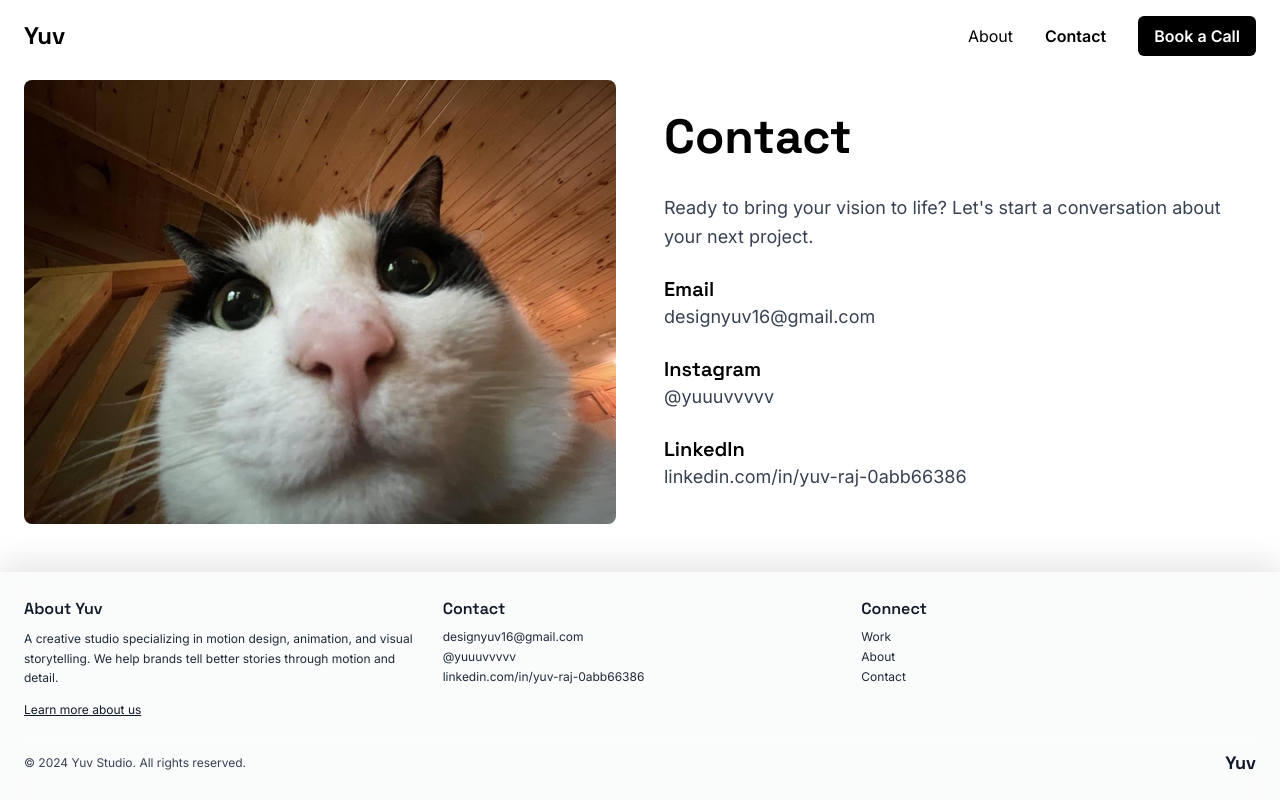
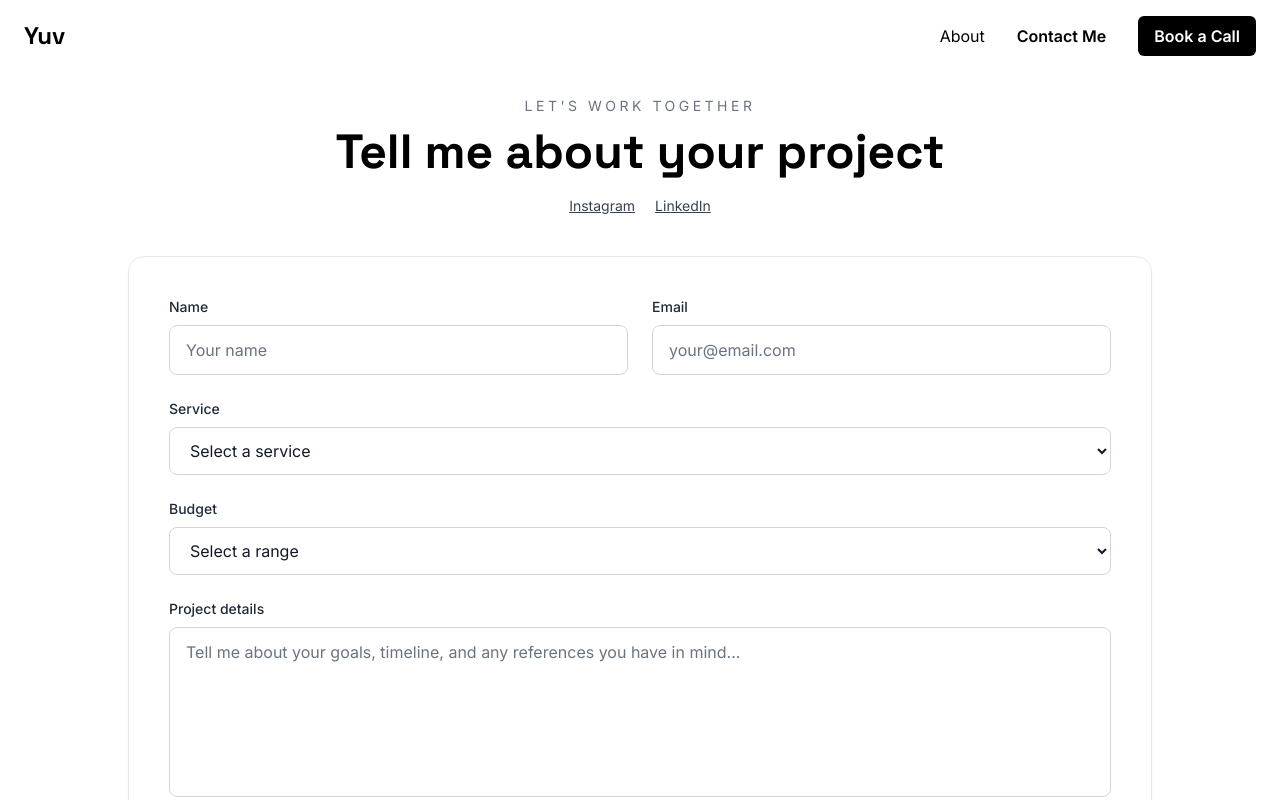
Before and after one commit to YuvArt1/YuvArt, a Next.js app: page /contact in a window 1280 px wide. Shown: the top 800 px of the page. Built offline with nearby package versions, Linux system fonts and the light colour scheme.

Commit message:
Update portfolio contact and social links

```diff
--- a/app/about/page.tsx
+++ b/app/about/page.tsx
@@ -14,12 +14,12 @@ export default function AboutPage() {
           >
             Yuv
           </Link>
-          <div className="flex items-center space-x-8 font-inter">
+          <div className="flex items-center space-x-4 md:space-x-8 font-inter">
             <Link href="/about" className="text-black hover:text-gray-600 transition-colors font-semibold">
               About
             </Link>
             <Link href="/contact" className="text-black hover:text-gray-600 transition-colors">
-              Contact
+              Contact Me
             </Link>
             <a
               href="https://cal.com/yuv-raj-pao2g5/30min"
@@ -77,6 +77,28 @@ export default function AboutPage() {
                   <li>• Product Visualization</li>
                 </ul>
               </div>
+
+              <div className="pt-2">
+                <h3 className="text-xl font-semibold text-black mb-3 font-space-grotesk">Connect</h3>
+                <div className="flex flex-wrap gap-3">
+                  <a
+                    href="https://www.instagram.com/"
+                    target="_blank"
+                    rel="noopener noreferrer"
+                    className="px-4 py-2 border border-black rounded-md text-sm font-medium text-black hover:bg-gray-100 transition-colors"
+                  >
+                    Instagram
+                  </a>
+                  <a
+                    href="https://www.linkedin.com/"
+                    target="_blank"
+                    rel="noopener noreferrer"
+                    className="px-4 py-2 bg-black rounded-md text-sm font-medium text-white hover:bg-gray-800 transition-colors"
+                  >
+                    LinkedIn
+                  </a>
+                </div>
+              </div>
             </div>
           </div>
         </div>
--- a/app/contact/page.tsx
+++ b/app/contact/page.tsx
@@ -1,11 +1,38 @@
+"use client"
+
 import Link from "next/link"
-import Image from "next/image"
+import { useState } from "react"
 import Footer from "@/components/footer"
 
 export default function ContactPage() {
+  const [formData, setFormData] = useState({
+    name: "",
+    email: "",
+    service: "",
+    otherService: "",
+    budget: "",
+    details: "",
+  })
+
+  const handleChange = (event: React.ChangeEvent<HTMLInputElement | HTMLSelectElement | HTMLTextAreaElement>) => {
+    const { name, value } = event.target
+    setFormData((prev) => ({ ...prev, [name]: value }))
+  }
+
+  const handleSubmit = (event: React.FormEvent<HTMLFormElement>) => {
+    event.preventDefault()
+
+    const selectedService = formData.service === "Other" ? formData.otherService || "Other" : formData.service
+    const subject = encodeURIComponent(`Project Inquiry: ${selectedService}`)
+    const body = encodeURIComponent(
+      `Name: ${formData.name}\nEmail: ${formData.email}\nService: ${selectedService}\nBudget: ${formData.budget}\n\nProject Details:\n${formData.details}`
+    )
+
+    window.location.href = `mailto:hello@designyuv.com?subject=${subject}&body=${body}`
+  }
+
   return (
     <div className="min-h-screen bg-gray-50 relative">
-      {/* Header */}
       <header className="fixed top-0 left-0 w-full bg-white z-20 px-6 py-4">
         <nav className="flex items-center justify-between max-w-7xl mx-auto">
           <Link
@@ -14,12 +41,12 @@ export default function ContactPage() {
           >
             Yuv
           </Link>
-          <div className="flex items-center space-x-8 font-inter">
+          <div className="flex items-center space-x-4 md:space-x-8 font-inter">
             <Link href="/about" className="text-black hover:text-gray-600 transition-colors">
               About
             </Link>
             <Link href="/contact" className="text-black hover:text-gray-600 transition-colors font-semibold">
-              Contact
+              Contact Me
             </Link>
             <a
               href="https://cal.com/yuv-raj-pao2g5/30min"
@@ -33,73 +60,152 @@ export default function ContactPage() {
         </nav>
       </header>
 
-      {/* Contact Content */}
-      <main className="px-6 py-12 pt-20 bg-white">
-        <div className="max-w-7xl mx-auto">
-          <div className="grid grid-cols-1 lg:grid-cols-2 gap-12 items-center">
-            {/* Left side - Image */}
-            <div className="order-2 lg:order-1">
-              <div className="aspect-[4/3] bg-gray-300 rounded-lg overflow-hidden z-2">
-                <Image
-                  src="/Image2.jpeg"
-                  alt="Contact Yuv"
-                  width={640}
-                  height={480}
-                  className="w-full h-full object-cover"
+      <main className="px-6 py-16 pt-24 bg-white min-h-screen">
+        <div className="max-w-5xl mx-auto">
+          <div className="mb-10 text-center">
+            <p className="text-sm uppercase tracking-[0.25em] text-gray-500 mb-3 font-inter">Let&apos;s work together</p>
+            <h1 className="text-4xl md:text-5xl font-bold text-black font-space-grotesk">Tell me about your project</h1>
+            <div className="mt-5 flex justify-center gap-5 text-sm font-inter">
+              <a
+                href="https://www.instagram.com/"
+                target="_blank"
+                rel="noopener noreferrer"
+                className="text-gray-700 underline hover:text-black transition-colors"
+              >
+                Instagram
+              </a>
+              <a
+                href="https://www.linkedin.com/"
+                target="_blank"
+                rel="noopener noreferrer"
+                className="text-gray-700 underline hover:text-black transition-colors"
+              >
+                LinkedIn
+              </a>
+            </div>
+          </div>
+
+          <form onSubmit={handleSubmit} className="bg-white border border-gray-200 rounded-2xl shadow-sm p-6 md:p-10">
+            <div className="grid grid-cols-1 md:grid-cols-2 gap-6">
+              <div className="space-y-2">
+                <label htmlFor="name" className="block text-sm font-medium text-gray-800 font-inter">
+                  Name
+                </label>
+                <input
+                  id="name"
+                  name="name"
+                  type="text"
+                  value={formData.name}
+                  onChange={handleChange}
+                  placeholder="Your name"
+                  className="w-full rounded-lg border border-gray-300 bg-white px-4 py-3 text-gray-900 placeholder:text-gray-500 focus:border-black focus:outline-none"
+                  required
+                />
+              </div>
+
+              <div className="space-y-2">
+                <label htmlFor="email" className="block text-sm font-medium text-gray-800 font-inter">
+                  Email
+                </label>
+                <input
+                  id="email"
+                  name="email"
+                  type="email"
+                  value={formData.email}
+                  onChange={handleChange}
+                  placeholder="your@email.com"
+                  className="w-full rounded-lg border border-gray-300 bg-white px-4 py-3 text-gray-900 placeholder:text-gray-500 focus:border-black focus:outline-none"
+                  required
+                />
+              </div>
+
+              <div className="space-y-2 md:col-span-2">
+                <label htmlFor="service" className="block text-sm font-medium text-gray-800 font-inter">
+                  Service
+                </label>
+                <select
+                  id="service"
+                  name="service"
+                  value={formData.service}
+                  onChange={handleChange}
+                  className="w-full rounded-lg border border-gray-300 bg-white px-4 py-3 text-gray-900 focus:border-black focus:outline-none"
+                  required
+                >
+                  <option value="">Select a service</option>
+                  <option value="Motion Graphics">Motion Graphics</option>
+                  <option value="Branding">Branding</option>
+                  <option value="Social Media Content">Social Media Content</option>
+                  <option value="Website Design">Website Design</option>
+                  <option value="Creative Direction">Creative Direction</option>
+                  <option value="Other">Other</option>
+                </select>
+              </div>
+
+              {formData.service === "Other" && (
+                <div className="space-y-2 md:col-span-2">
+                  <label htmlFor="otherService" className="block text-sm font-medium text-gray-800 font-inter">
+                    Please tell us what you&apos;re looking for
+                  </label>
+                  <input
+                    id="otherService"
+                    name="otherService"
+                    type="text"
+                    value={formData.otherService}
+                    onChange={handleChange}
+                    placeholder="Describe your project"
+                    className="w-full rounded-lg border border-gray-300 bg-white px-4 py-3 text-gray-900 placeholder:text-gray-500 focus:border-black focus:outline-none"
+                  />
+                </div>
+              )}
+
+              <div className="space-y-2 md:col-span-2">
+                <label htmlFor="budget" className="block text-sm font-medium text-gray-800 font-inter">
+                  Budget
+                </label>
+                <select
+                  id="budget"
+                  name="budget"
+                  value={formData.budget}
+                  onChange={handleChange}
+                  className="w-full rounded-lg border border-gray-300 bg-white px-4 py-3 text-gray-900 focus:border-black focus:outline-none"
+                  required
+                >
+                  <option value="">Select a range</option>
+                  <option value="$500 - $1,000">$500 - $1,000</option>
+                  <option value="$1,000 - $2,000">$1,000 - $2,000</option>
+                  <option value="$2,000+">$2,000+</option>
+                </select>
+              </div>
+
+              <div className="space-y-2 md:col-span-2">
+                <label htmlFor="details" className="block text-sm font-medium text-gray-800 font-inter">
+                  Project details
+                </label>
+                <textarea
+                  id="details"
+                  name="details"
+                  value={formData.details}
+                  onChange={handleChange}
+                  rows={6}
+                  placeholder="Tell me about your goals, timeline, and any references you have in mind..."
+                  className="w-full rounded-lg border border-gray-300 bg-white px-4 py-3 text-gray-900 placeholder:text-gray-500 focus:border-black focus:outline-none resize-none"
+                  required
                 />
               </div>
             </div>
 
-            {/* Right side - Contact Links & Details */}
-            <div className="order-1 lg:order-2 space-y-8">
-              <h1 className="text-4xl md:text-5xl font-bold text-black font-space-grotesk">Contact</h1>
-
-              <div className="space-y-6 font-inter">
-                <p className="text-lg text-gray-700 leading-relaxed">
-                  Ready to bring your vision to life? Let's start a conversation about your next project.
-                </p>
-
-                {/* Email */}
-                <div className="space-y-2">
-                  <h3 className="text-xl font-semibold text-black font-space-grotesk">Email</h3>
-                  <a
-                    href="mailto:designyuv16@gmail.com"
-                    className="text-gray-700 hover:text-black transition-colors text-lg"
-                  >
-                    designyuv16@gmail.com
-                  </a>
-                </div>
-
-                {/* Instagram */}
-                <div className="space-y-2">
-                  <h3 className="text-xl font-semibold text-black font-space-grotesk">Instagram</h3>
-                  <a
-                    href="https://www.instagram.com/yuuuvvvvv/"
-                    target="_blank"
-                    rel="noopener noreferrer"
-                    className="text-gray-700 hover:text-black transition-colors text-lg"
-                  >
-                    @yuuuvvvvv
-                  </a>
-                </div>
-
-                {/* LinkedIn */}
-                <div className="space-y-2">
-                  <h3 className="text-xl font-semibold text-black font-space-grotesk">LinkedIn</h3>
-                  <a
-                    href="https://linkedin.com/in/yuv-raj-0abb66386"
-                    target="_blank"
-                    rel="noopener noreferrer"
-                    className="text-gray-700 hover:text-black transition-colors text-lg"
-                  >
-                    linkedin.com/in/yuv-raj-0abb66386
-                  </a>
-                </div>
-              </div>
+            <div className="mt-8 flex justify-end">
+              <button
+                type="submit"
+                className="px-6 py-3 bg-black text-white rounded-md hover:bg-gray-800 transition-colors font-semibold"
+              >
+                Submit
+              </button>
             </div>
-          </div>
+          </form>
         </div>
       </main>
+
       <Footer />
     </div>
   )
--- a/app/layout.tsx
+++ b/app/layout.tsx
@@ -18,6 +18,10 @@ export const metadata: Metadata = {
   title: "Design Studio",
   description: "Design. Animate. Captivate.",
   generator: "v0.dev",
+  icons: {
+    icon: "/Fable.png",
+    apple: "/Fable.png",
+  },
 };
 
 export default function RootLayout({
--- a/app/page.tsx
+++ b/app/page.tsx
@@ -13,12 +13,12 @@ export default function HomePage() {
           >
             Yuv
           </Link>
-          <div className="flex items-center space-x-8 font-inter">
+          <div className="flex items-center space-x-4 md:space-x-8 font-inter">
             <Link href="/about" className="text-black hover:text-gray-600 transition-colors">
               About
             </Link>
             <Link href="/contact" className="text-black hover:text-gray-600 transition-colors">
-              Contact
+              Contact Me
             </Link>
             <a
               href="https://cal.com/yuv-raj-pao2g5/30min"
--- a/app/projects/GullyLab/page.tsx
+++ b/app/projects/GullyLab/page.tsx
@@ -28,12 +28,12 @@ export default function GullyLabProjectPage() {
           >
             Yuv
           </Link>
-          <div className="flex items-center space-x-8 font-inter">
+          <div className="flex items-center space-x-4 md:space-x-8 font-inter">
             <Link href="/about" className="text-black hover:text-gray-600 transition-colors">
               About
             </Link>
             <Link href="/contact" className="text-black hover:text-gray-600 transition-colors">
-              Contact
+              Contact Me
             </Link>
             <a
               href="https://cal.com/yuv-raj-pao2g5/30min"
--- a/app/projects/HearO/page.tsx
+++ b/app/projects/HearO/page.tsx
@@ -28,12 +28,12 @@ export default function Project4Page() {
           >
             Yuv
           </Link>
-          <div className="flex items-center space-x-8 font-inter">
+          <div className="flex items-center space-x-4 md:space-x-8 font-inter">
             <Link href="/about" className="text-black hover:text-gray-600 transition-colors">
               About
             </Link>
             <Link href="/contact" className="text-black hover:text-gray-600 transition-colors">
-              Contact
+              Contact Me
             </Link>
             <a
               href="https://cal.com/yuv-raj-pao2g5/30min"
--- a/app/projects/Mood/page.tsx
+++ b/app/projects/Mood/page.tsx
@@ -29,12 +29,12 @@ export default function MoodProjectPage() {
           >
             Yuv
           </Link>
-          <div className="flex items-center space-x-8 font-inter">
+          <div className="flex items-center space-x-4 md:space-x-8 font-inter">
             <Link href="/about" className="text-black hover:text-gray-600 transition-colors">
               About
             </Link>
             <Link href="/contact" className="text-black hover:text-gray-600 transition-colors">
-              Contact
+              Contact Me
             </Link>
             <a
               href="https://cal.com/yuv-raj-pao2g5/30min"
--- a/app/projects/Portronics/page.tsx
+++ b/app/projects/Portronics/page.tsx
@@ -25,12 +25,12 @@ export default function Project3Page() {
           >
             Yuv
           </Link>
-          <div className="flex items-center space-x-8 font-inter">
+          <div className="flex items-center space-x-4 md:space-x-8 font-inter">
             <Link href="/about" className="text-black hover:text-gray-600 transition-colors">
               About
             </Link>
             <Link href="/contact" className="text-black hover:text-gray-600 transition-colors">
-              Contact
+              Contact Me
             </Link>
             <a
               href="https://cal.com/yuv-raj-pao2g5/30min"
--- a/app/projects/TGDAudio/page.tsx
+++ b/app/projects/TGDAudio/page.tsx
@@ -26,12 +26,12 @@ export default function TGDAudioProjectPage() {
           >
             Yuv
           </Link>
-          <div className="flex items-center space-x-8 font-inter">
+          <div className="flex items-center space-x-4 md:space-x-8 font-inter">
             <Link href="/about" className="text-black hover:text-gray-600 transition-colors">
               About
             </Link>
             <Link href="/contact" className="text-black hover:text-gray-600 transition-colors">
-              Contact
+              Contact Me
             </Link>
             <a
               href="https://cal.com/yuv-raj-pao2g5/30min"
--- a/app/projects/TangentGC/page.tsx
+++ b/app/projects/TangentGC/page.tsx
@@ -14,12 +14,12 @@ export default function Project1Page() {
           >
             Yuv
           </Link>
-          <div className="flex items-center space-x-8 font-inter">
+          <div className="flex items-center space-x-4 md:space-x-8 font-inter">
             <Link href="/about" className="text-black hover:text-gray-600 transition-colors">
               About
             </Link>
             <Link href="/contact" className="text-black hover:text-gray-600 transition-colors">
-              Contact
+              Contact Me
             </Link>
             <a
               href="https://cal.com/yuv-raj-pao2g5/30min"
--- a/app/projects/ZeroCO/page.tsx
+++ b/app/projects/ZeroCO/page.tsx
@@ -28,12 +28,12 @@ export default function Project2Page() {
           >
             Yuv
           </Link>
-          <div className="flex items-center space-x-8 font-inter">
+          <div className="flex items-center space-x-4 md:space-x-8 font-inter">
             <Link href="/about" className="text-black hover:text-gray-600 transition-colors">
               About
             </Link>
             <Link href="/contact" className="text-black hover:text-gray-600 transition-colors">
-              Contact
+              Contact Me
             </Link>
             <a
               href="https://cal.com/yuv-raj-pao2g5/30min"
--- a/components/footer.tsx
+++ b/components/footer.tsx
@@ -27,20 +27,31 @@ export default function Footer() {
             <h3 className="text-base font-semibold font-space-grotesk text-gray-900">Contact</h3>
             <div className="space-y-1 font-inter text-xs">
               <div>
-                <a href="mailto:designyuv16@gmail.com" className="text-gray-800 hover:text-gray-900 transition-colors block">
-                  designyuv16@gmail.com
+                <a
+                  href="https://mail.google.com/mail/?view=cm&fs=1&to=hello@designyuv.com&su=Project%20Inquiry"
+                  target="_blank"
+                  rel="noopener noreferrer"
+                  className="text-gray-800 hover:text-gray-900 transition-colors block"
+                >
+                  hello@designyuv.com
                 </a>
               </div>
-              <div>
-                <a href="https://www.instagram.com/yuuuvvvvv/" target="_blank" rel="noopener noreferrer" className="text-gray-800 hover:text-gray-900 transition-colors block">
-                  @yuuuvvvvv
-                </a>
-              </div>
-              <div>
-                <a href="https://linkedin.com/in/yuv-raj-0abb66386" target="_blank" rel="noopener noreferrer" className="text-gray-800 hover:text-gray-900 transition-colors block">
-                  linkedin.com/in/yuv-raj-0abb66386
-                </a>
-              </div>
+              <a
+                href="https://www.instagram.com/"
+                target="_blank"
+                rel="noopener noreferrer"
+                className="text-gray-800 hover:text-gray-900 transition-colors block"
+              >
+                Instagram
+              </a>
+              <a
+                href="https://www.linkedin.com/"
+                target="_blank"
+                rel="noopener noreferrer"
+                className="text-gray-800 hover:text-gray-900 transition-colors block"
+              >
+                LinkedIn
+              </a>
             </div>
           </div>
 
```
